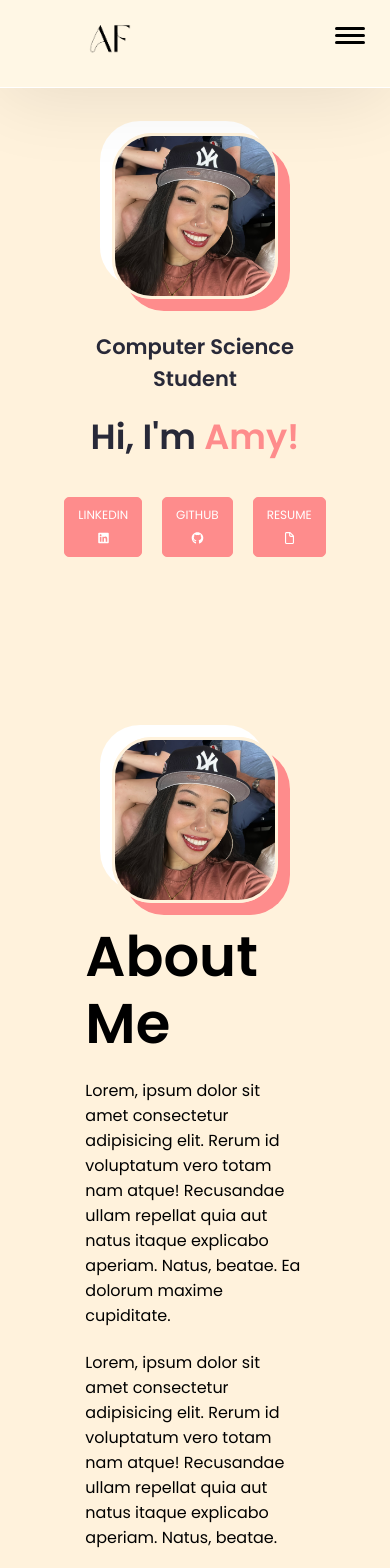
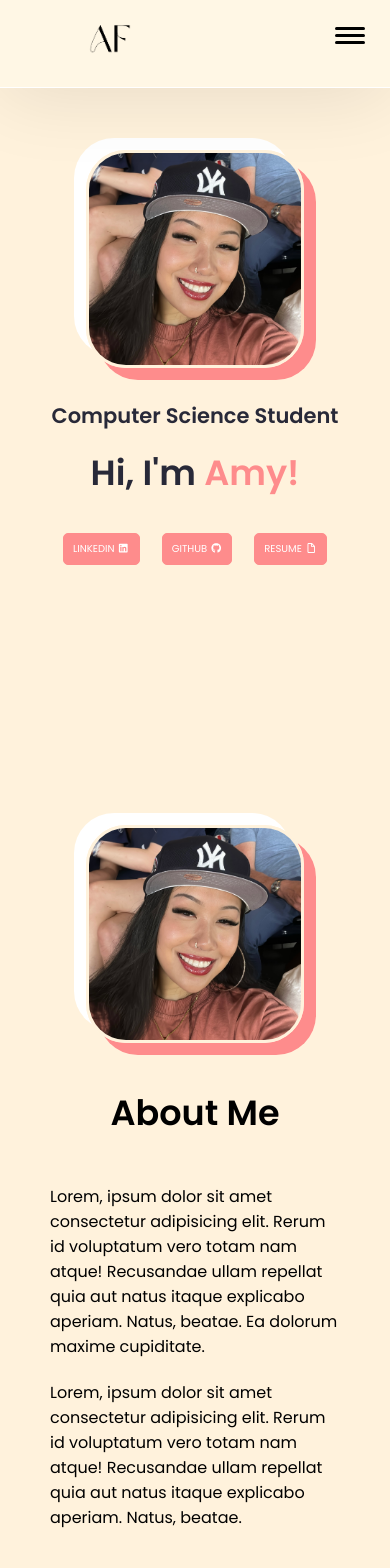
Before and after one commit to amyfan7/portfolio-react, a React (Create React App) app: page / in a window 390 px wide. Shown: the top 1568 px of the page. Built offline with nearby package versions, Linux system fonts and the light colour scheme.

Commit message:
updated styling for mobile

```diff
--- a/src/App.css
+++ b/src/App.css
@@ -265,9 +265,9 @@ h3 {
     color: var(--white);
     background-color: var(--primary);
     border: 1px solid var(--primary);
-    margin: 40px 10px;
-    padding: 5px 13px;
-    font-size: 12px;
+    margin: 40px 14px;
+    padding: 3px 11px;
+    font-size: 13px;
 }
 
 .hero--btn:hover {
@@ -585,6 +585,7 @@ text-decoration: none;
   .about--section--img {
     display:flex;
     justify-content: center;
+    padding-bottom: 30px;
   }
 }
 
@@ -621,6 +622,19 @@ text-decoration: none;
     display: flex;
     flex-direction: column-reverse;
     padding-bottom: 70px;
+  }
+
+  .hero--btn {
+    margin: 40px 11px;
+    padding: 3px 9px;
+    font-size: 10px;
+  }
+
+  .hero--section,
+  .about--section,
+  .exp--section,
+  .projects--section {
+      padding: 150px 50px;
   }
 
   .hero--buttons {
@@ -666,11 +680,15 @@ text-decoration: none;
     padding-bottom: 25px;
   }
 
-  .hero--section--title,
-  .exp--section--heading,
-  .sections--heading {
+  .hero--section--title {
     font-size: 35px;
     line-height: 40px;
+  }
+
+  .section--heading {
+    font-size: 35px;
+    line-height: 40px;
+    padding-bottom: 30px;
   }
   .hero--section--content--box {
     gap: 10px;
```
